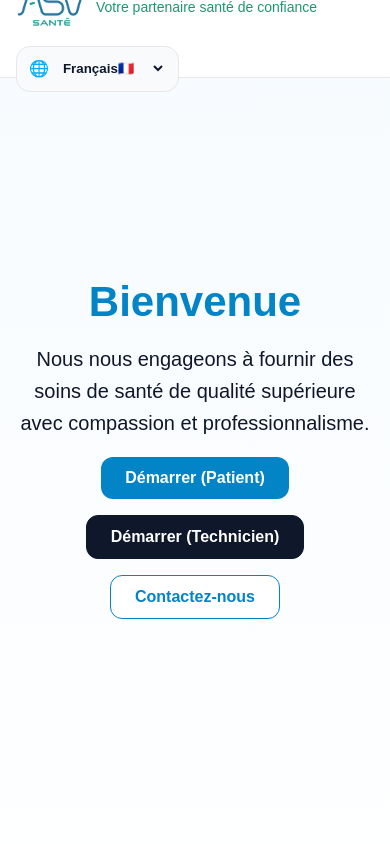
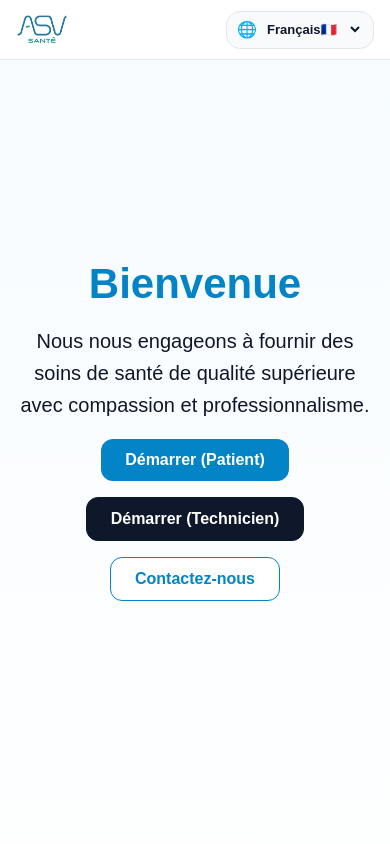
Before and after one commit to EvanHEBERT/suivi-patient, a React (Vite) app: page / in a window 390 px wide. Shown: the top 844 px of the page. Built offline with nearby package versions, Linux system fonts and the light colour scheme.

Commit message:
estetique

```diff
--- a/src/App.jsx
+++ b/src/App.jsx
@@ -31,6 +31,14 @@
 }
 
 function HomePage({ lang, setLang }) {
+  const [isMobile, setIsMobile] = useState(window.innerWidth < 768);
+
+  useEffect(() => {
+    const handleResize = () => setIsMobile(window.innerWidth < 768);
+    window.addEventListener("resize", handleResize);
+    return () => window.removeEventListener("resize", handleResize);
+  }, []);
+
   const t = useMemo(() => {
     const translations = {
       fr: {
@@ -171,7 +179,9 @@
       {/* NAVBAR */}
       <div
         style={{
-          height: 78,
+          minHeight: isMobile ? 60 : 78,
+          paddingTop: isMobile ? "max(10px, env(safe-area-inset-top))" : 0,
+          paddingBottom: isMobile ? 10 : 0,
           background: "white",
           borderBottom: "1px solid #e5e7eb",
           display: "flex",
@@ -184,14 +194,23 @@
             display: "flex",
             justifyContent: "space-between",
             alignItems: "center",
-            gap: 16,
-            flexWrap: "wrap",
+            gap: isMobile ? 8 : 16,
+            flexWrap: "nowrap",
           }}
         >
           {/* Logo + Tagline */}
-          <div style={{ display: "flex", alignItems: "center", gap: 10 }}>
-            <img src={logo} alt="Logo" style={{ height: 44 }} />
-            <div style={{ fontSize: 14, color: "#1e9771" }}>{t.tagline}</div>
+          <div style={{ display: "flex", alignItems: "center", gap: 10, flexShrink: 1, minWidth: 0 }}>
+            <img src={logo} alt="Logo" style={{ height: isMobile ? 32 : 44, flexShrink: 0 }} />
+            <div style={{
+              fontSize: 14,
+              color: "#1e9771",
+              display: isMobile ? "none" : "block",
+              whiteSpace: "nowrap",
+              overflow: "hidden",
+              textOverflow: "ellipsis"
+            }}>
+              {t.tagline}
+            </div>
           </div>
 
           {/* Sélecteur de langue */}
@@ -199,14 +218,15 @@
             style={{
               display: "flex",
               alignItems: "center",
-              gap: 10,
+              gap: isMobile ? 6 : 10,
               background: "#f8fafc",
               border: "1px solid #e5e7eb",
               borderRadius: 14,
-              padding: "10px 12px",
+              padding: isMobile ? "6px 10px" : "10px 12px",
+              flexShrink: 0
             }}
           >
-            🌐
+            <span style={{ fontSize: isMobile ? 16 : 20 }}>🌐</span>
             <select
               value={lang}
               onChange={(e) => setLang(e.target.value)}
@@ -216,6 +236,8 @@
                 fontWeight: 600,
                 color: "#0f172a",
                 cursor: "pointer",
+                fontSize: isMobile ? 13 : 16,
+                maxWidth: isMobile ? 100 : "auto"
               }}
             >
               <option value="fr">Français🇫🇷</option>
```
